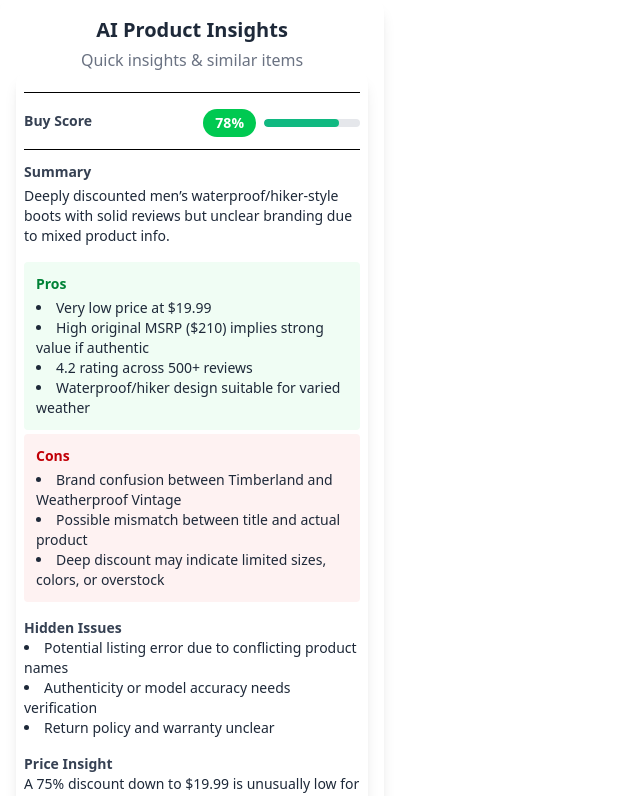
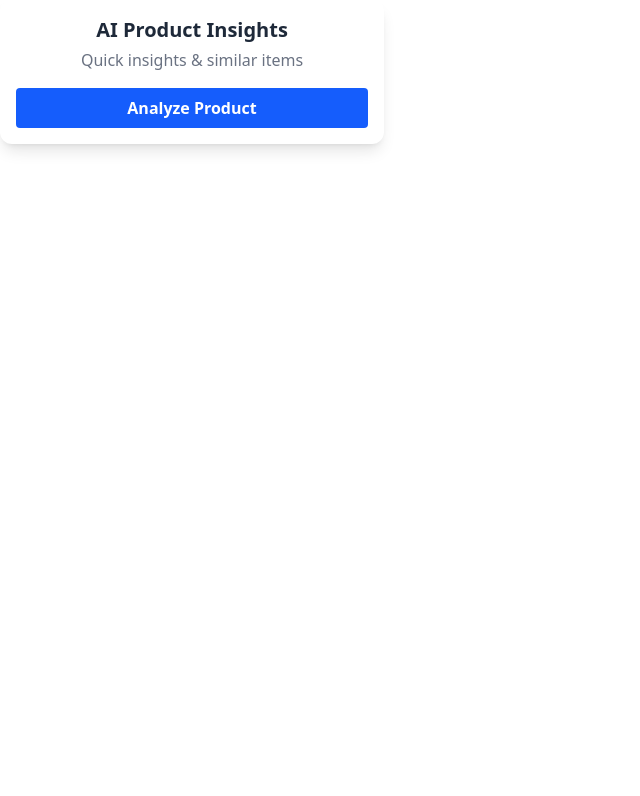
Before and after one commit to syedsohailahmed/ai_insight_frontend, a Vue app: page / in a window 1280 px wide. Shown: the top 796 px of the page, without its empty margins (0-640 px from the left). Built offline with nearby package versions, Linux system fonts and the light colour scheme.

Commit message:
fix issue

```diff
--- a/src/App.vue
+++ b/src/App.vue
@@ -26,12 +26,10 @@
 </template>
 
 <script setup>
-import { ref, onUnmounted, onMounted } from "vue";
+import { ref } from "vue";
 import AnalysisCard from "./AnalysisCard.vue";
 
 const result = ref(null);
-// const similar = ref([]);
-// const reviewsSummary = ref(null);
 const loading = ref(false);
 const error = ref(null);
 
@@ -86,64 +84,59 @@ async function analyzeProduct() {
     loading.value = false;
   }
 }
-// onUnmounted(() => {
-//   result.value = null;
-//   loading.value = false;
-//   error.value = null;
-// })
 
-onMounted(() => {
-  result.value = {
-    analysis: {
-      summary:
-        "Deeply discounted men’s waterproof/hiker-style boots with solid reviews but unclear branding due to mixed product info.",
-      pros: [
-        "Very low price at $19.99",
-        "High original MSRP ($210) implies strong value if authentic",
-        "4.2 rating across 500+ reviews",
-        "Waterproof/hiker design suitable for varied weather"
-      ],
-      cons: [
-        "Brand confusion between Timberland and Weatherproof Vintage",
-        "Possible mismatch between title and actual product",
-        "Deep discount may indicate limited sizes, colors, or overstock"
-      ],
-      hiddenIssues: [
-        "Potential listing error due to conflicting product names",
-        "Authenticity or model accuracy needs verification",
-        "Return policy and warranty unclear"
-      ],
-      alternatives: [
-        "Levi's hiking or work boots",
-        "Timberland official 6-inch Premium Boots directly from Timberland",
-        "Weatherproof Vintage Jace Hiker Boots from verified retailers"
-      ],
-      priceInsight:
-        "A 75% discount down to $19.99 is unusually low for any boot originally listed at $210, strongly suggesting clearance or last-season inventory. Good value if the product details are confirmed.",
-      buyScore: 78
-    },
-    reviewSummary: {
-      pros: [],
-      cons: [],
-      rating: 0
-    },
-    similar: [
-      {
-        description:
-          "Women's Casual Classic Mid Rise Bootcut Jeans",
-        price: "$41.65",
-        title: "Levi's",
-        url: "https://www.macys.com/shop/product/levis-womens-casual-classic-mid-rise-bootcut-jeans?ID=5085731&swatchColor=Island%20Rinse"
-      },
-      {
-        description: "",
-        price: "",
-        title: "AI Sidebar Widget",
-        url: "chrome-extension://mfchgdpmkaikidbppjajegpphpehainc/index.html"
-      }
-    ]
-  };
-});
+// onMounted(() => {
+//   result.value = {
+//     analysis: {
+//       summary:
+//         "Deeply discounted men’s waterproof/hiker-style boots with solid reviews but unclear branding due to mixed product info.",
+//       pros: [
+//         "Very low price at $19.99",
+//         "High original MSRP ($210) implies strong value if authentic",
+//         "4.2 rating across 500+ reviews",
+//         "Waterproof/hiker design suitable for varied weather"
+//       ],
+//       cons: [
+//         "Brand confusion between Timberland and Weatherproof Vintage",
+//         "Possible mismatch between title and actual product",
+//         "Deep discount may indicate limited sizes, colors, or overstock"
+//       ],
+//       hiddenIssues: [
+//         "Potential listing error due to conflicting product names",
+//         "Authenticity or model accuracy needs verification",
+//         "Return policy and warranty unclear"
+//       ],
+//       alternatives: [
+//         "Levi's hiking or work boots",
+//         "Timberland official 6-inch Premium Boots directly from Timberland",
+//         "Weatherproof Vintage Jace Hiker Boots from verified retailers"
+//       ],
+//       priceInsight:
+//         "A 75% discount down to $19.99 is unusually low for any boot originally listed at $210, strongly suggesting clearance or last-season inventory. Good value if the product details are confirmed.",
+//       buyScore: 78
+//     },
+//     reviewSummary: {
+//       pros: [],
+//       cons: [],
+//       rating: 0
+//     },
+//     similar: [
+//       {
+//         description:
+//           "Women's Casual Classic Mid Rise Bootcut Jeans",
+//         price: "$41.65",
+//         title: "Levi's",
+//         url: "https://www.macys.com/shop/product/levis-womens-casual-classic-mid-rise-bootcut-jeans?ID=5085731&swatchColor=Island%20Rinse"
+//       },
+//       {
+//         description: "",
+//         price: "",
+//         title: "AI Sidebar Widget",
+//         url: "chrome-extension://mfchgdpmkaikidbppjajegpphpehainc/index.html"
+//       }
+//     ]
+//   };
+// });
 </script>
 
 
```
